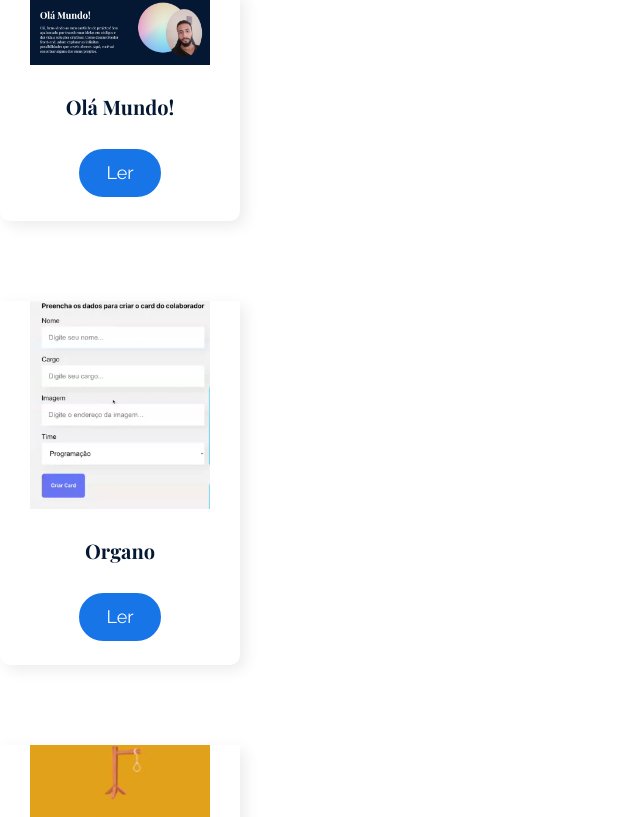
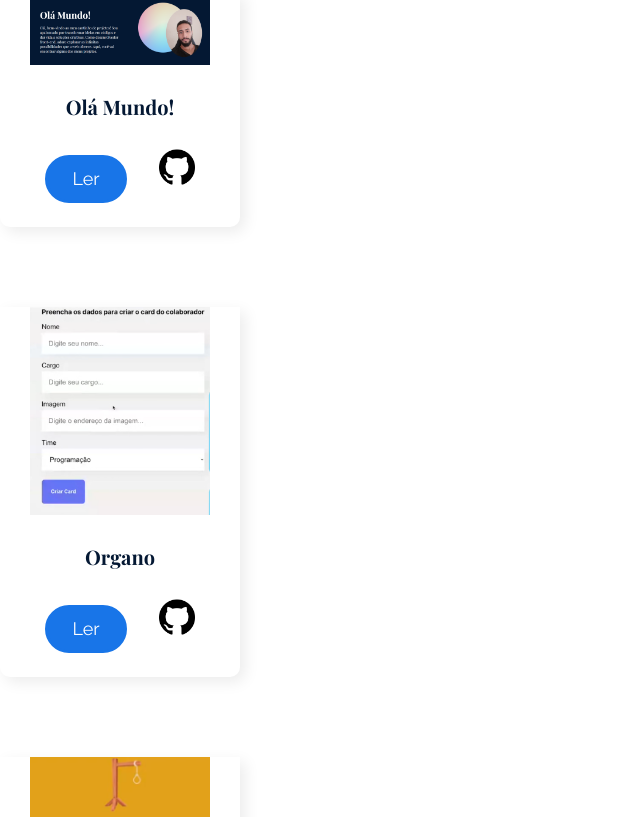
Before and after one commit to AlexandreFerreira97/ola-mundo, a React (Create React App) app: page / in a window 1280 px wide. Shown: the part 762-1579 px from the top of the page, without its empty margins (0-640 px from the left). Built offline with nearby package versions, Linux system fonts and the light colour scheme.

Commit message:
add github

```diff
--- a/src/componentes/Post/Post.module.css
+++ b/src/componentes/Post/Post.module.css
@@ -41,6 +41,15 @@
     border: 3px solid var(--azul-escuro);
 }
 
+.ancora{
+    margin-left: 2rem;
+    text-align: center;
+}
+
+.gitH{
+    width: 15%;
+}
+
 @media (max-width: 1100px) {
     .post {
         width: 336px;
--- a/src/componentes/Post/index.js
+++ b/src/componentes/Post/index.js
@@ -1,4 +1,5 @@
 import styles from './Post.module.css'
+import github from '../assets/github.png'
 
 const Post = ( {post} ) => {
     return (
@@ -12,6 +13,13 @@ const Post = ( {post} ) => {
 
             <button className={styles.botaoLer}>Ler</button>
 
+            <a className={styles.ancora} href='https://github.com/AlexandreFerreira97'>
+                <img className={styles.gitH}
+                    src={github}
+                    alt='github'
+                />
+            </a>
+
         </div>
     )
 }
```
Also changed, not shown: src/componentes/assets/github.png (added).
